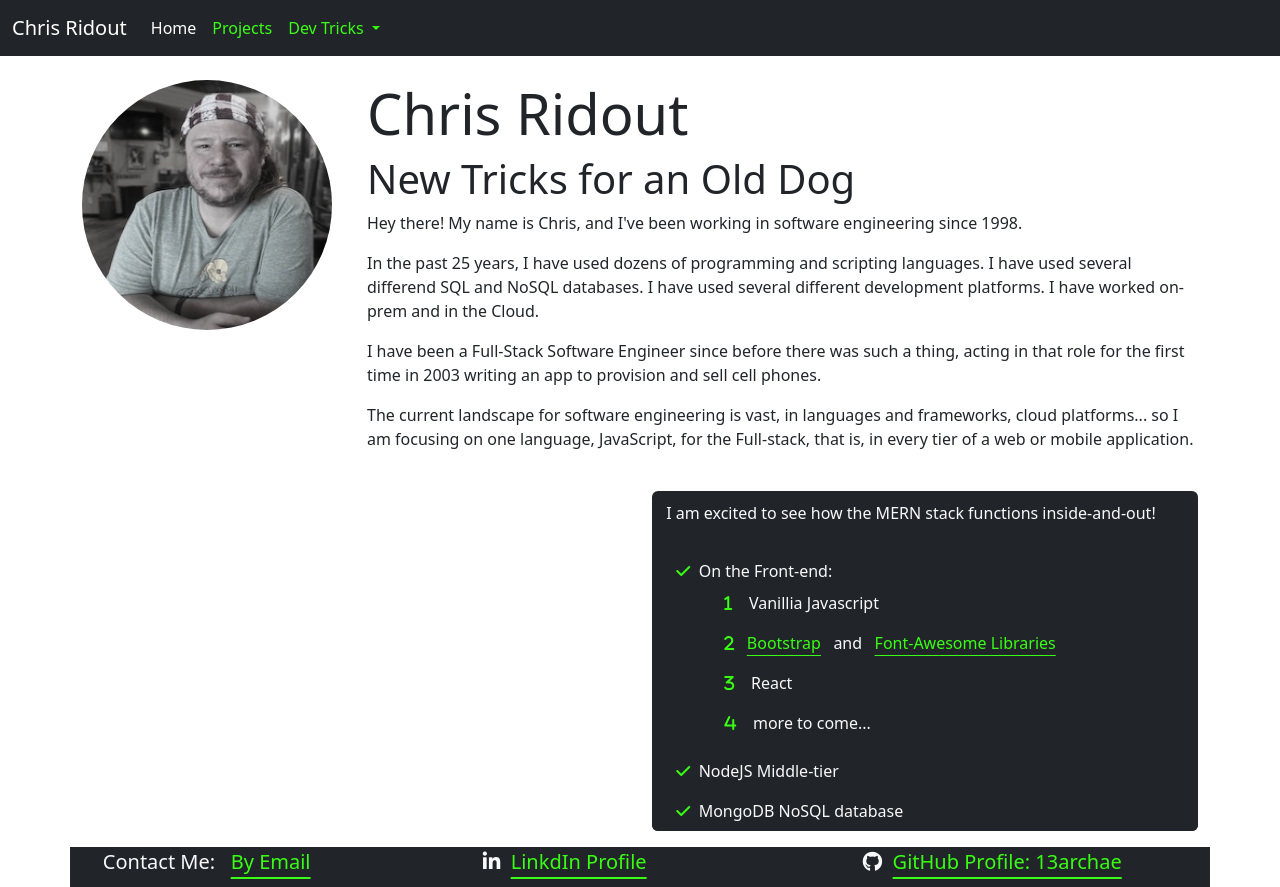
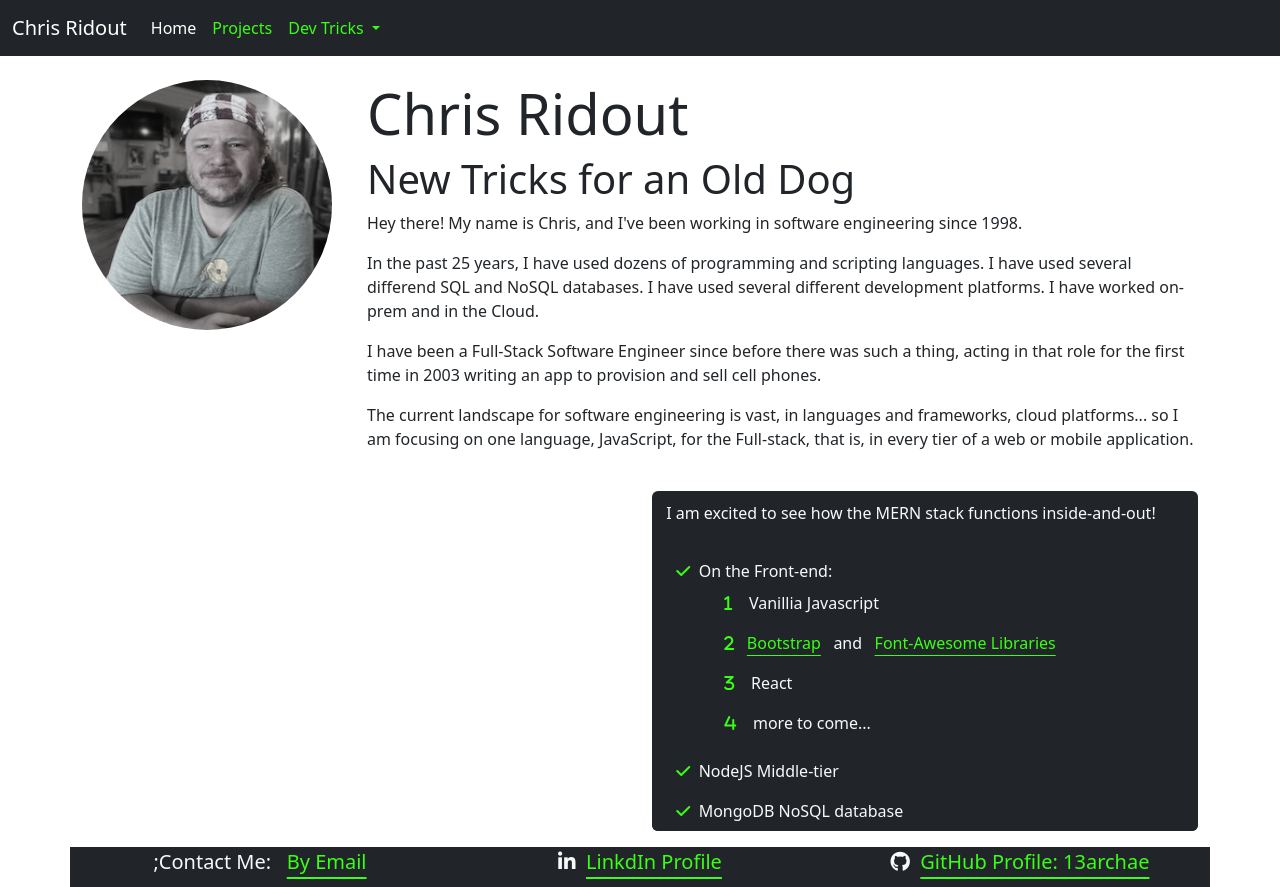
Before and after one commit to 13archae/13archae.github.io, a website: page index.html in a window 1280 px wide. Drawn offline with nearby package versions, Linux system fonts and the light colour scheme.

```diff
--- a/index.html
+++ b/index.html
@@ -169,9 +169,9 @@
       <div class="container bg-dark text-light fs-5">
         <div class="row" style="min-height: 40px">
 
-            <div class="col-4">&nbsp;&nbsp;&nbsp;&nbsp;Contact Me: &nbsp;&nbsp;<a class="link text-color-green link-offset-3 link link-underline-opacity-10 link-underline-opacity-100-hover" href="mailto: 13archae@gmail.com">By Email</a></div>
-            <div class="col-4">&nbsp;&nbsp;&nbsp;&nbsp;<i class="fa fa-linkedin"></i>&nbsp;&nbsp;<a class="link text-color-green link-offset-3 link link-underline-opacity-10 link-underline-opacity-100-hover" href="https://www.linkedin.com/in/archae13/">LinkdIn Profile</a></div>
-            <div class="col-4">&nbsp;&nbsp;&nbsp;&nbsp;<i class="fa fa-github"></i>&nbsp;&nbsp;<a class="link text-color-green link-offset-3 link link-underline-opacity-10 link-underline-opacity-100-hover" href="https://github.com/13archae">GitHub Profile: 13archae</a></div>
+            <div class="col-4 text-center">;Contact Me: &nbsp;&nbsp;<a class="link text-color-green link-offset-3 link link-underline-opacity-10 link-underline-opacity-100-hover" href="mailto: 13archae@gmail.com">By Email</a></div>
+            <div class="col-4 text-center"><i class="fa fa-linkedin"></i>&nbsp;&nbsp;<a class="link text-color-green link-offset-3 link link-underline-opacity-10 link-underline-opacity-100-hover" href="https://www.linkedin.com/in/archae13/">LinkdIn Profile</a></div>
+            <div class="col-4 text-center"><i class="fa fa-github"></i>&nbsp;&nbsp;<a class="link text-color-green link-offset-3 link link-underline-opacity-10 link-underline-opacity-100-hover" href="https://github.com/13archae">GitHub Profile: 13archae</a></div>
           </div>
       </div>
     </div>
```
